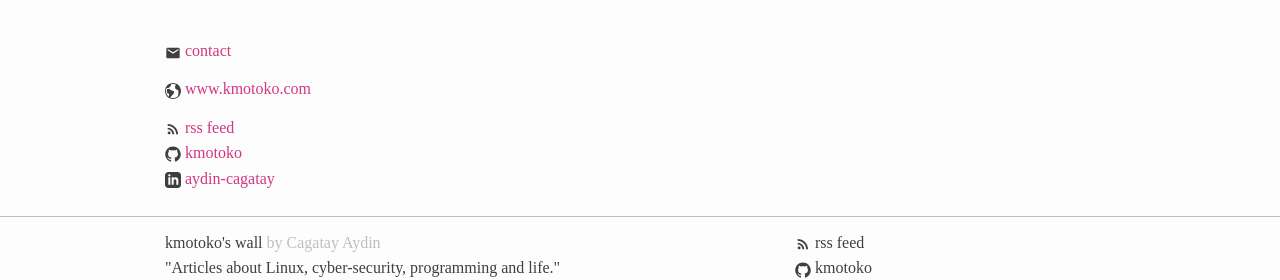
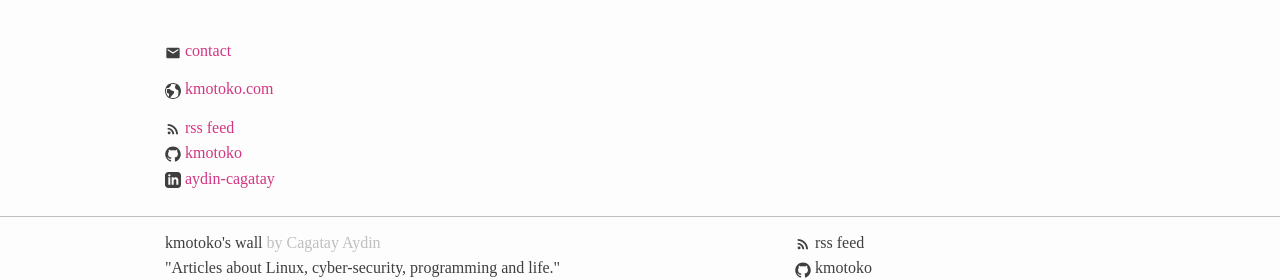
Before and after one commit to kmotoko/kmotokos-wall, a Jekyll site: the page built from index.md, in a window 1280 px wide. Shown: the part 355-635 px from the top of the page. Built offline with Jekyll 4.4.1, drawn with Linux system fonts in a browser that asks for light colours; some web fonts are replaced.

Commit message:
Filter out www from website name.

```diff
--- a/_includes/_icons/website.html
+++ b/_includes/_icons/website.html
@@ -1,2 +1,7 @@
-{%- capture url -%}{%- include processor.html value=include.url -%}{%- endcapture -%}
-<a target="_blank" href="{{ url }}" title="Site"><span class="icon icon--website">{%- include _icons/website.svg -%}</span><span class="username">{{ url | replace:'https://','' | replace: 'http://','' }}</span></a>
+{%- capture url -%}
+{%- include processor.html value=include.url -%}
+{%- endcapture -%}
+<a target="_blank" href="{{ url }}" title="Site">
+  <span class="icon icon--website">{%- include _icons/website.svg -%}</span>
+  <span class="username">{{ url | replace:'https://','' | replace: 'http://','' | replace: 'www.','' }}</span>
+</a>
```
